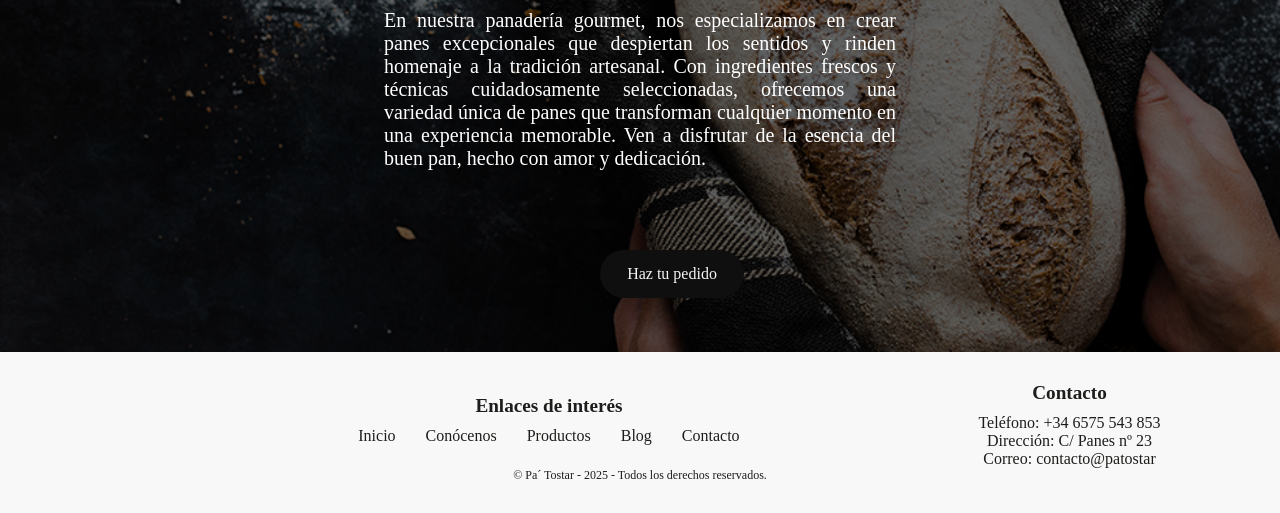
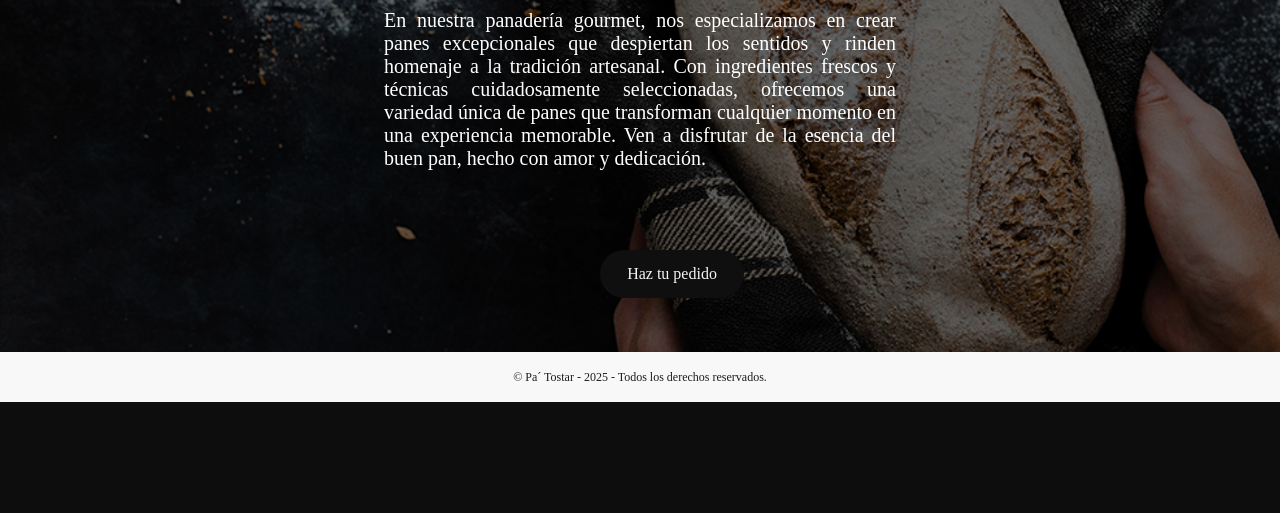
Before and after one commit to josejimenez23/patostar, a plain HTML site: page index.html in a window 1280 px wide. Shown: the part 448-961 px from the top of the page. After the commit the page ends 850 px from the top, so only its background shows below. Drawn offline with Linux system fonts and the light colour scheme; a web font is replaced by a local one.

Commit message:
Update index.html

```diff
--- a/index.html
+++ b/index.html
@@ -33,38 +33,8 @@
           <a href="pages/contacto.html" class="botonPaginaPrincipal">Haz tu pedido</a>
         </header>
 
-        <footer class="footer">
-      <div class="footer-contenedor">
-
-        <div class="logo-footer">
-          <img src="image/logotipo/logotipo/negro_Mesa de trabajo 1 copia 2.png" alt="">
-        </div>
-
-        <nav id="navegacionFooter">
-          <p class="footer-titulo">Enlaces de interés</p>
-          <ul>
-            <li><a href="../index.html">Inicio</a></li>
-            <li><a href="conocenos.html">Conócenos</a></li>
-            <li><a href="productos.html">Productos</a></li>
-            <li><a href="blog.html">Blog</a></li>
-            <li><a href="contacto.html">Contacto</a></li>
-          </ul>
-        </nav>
-
-
-
-        <!-- Sección de contacto -->
-        <div class="contacto">
-          <p class="contacto-titulo">Contacto</p>
-          <ul>
-            <li> Teléfono: +34 6575 543 853</li>
-            <li> Dirección: C/ Panes nº 23</li>
-            <li> Correo: contacto@patostar</li>
-          </ul>
-        </div>
-      </div>
-
-<p class="derechos">&copy; Pa´ Tostar - 2025 - Todos los derechos reservados.</p>
-    </footer>
+      <footer class="footerInicio ">
+          <p>&copy; Pa´ Tostar - 2025 - Todos los derechos reservados.</p>
+        </footer>
   </body>
 </html>
```
